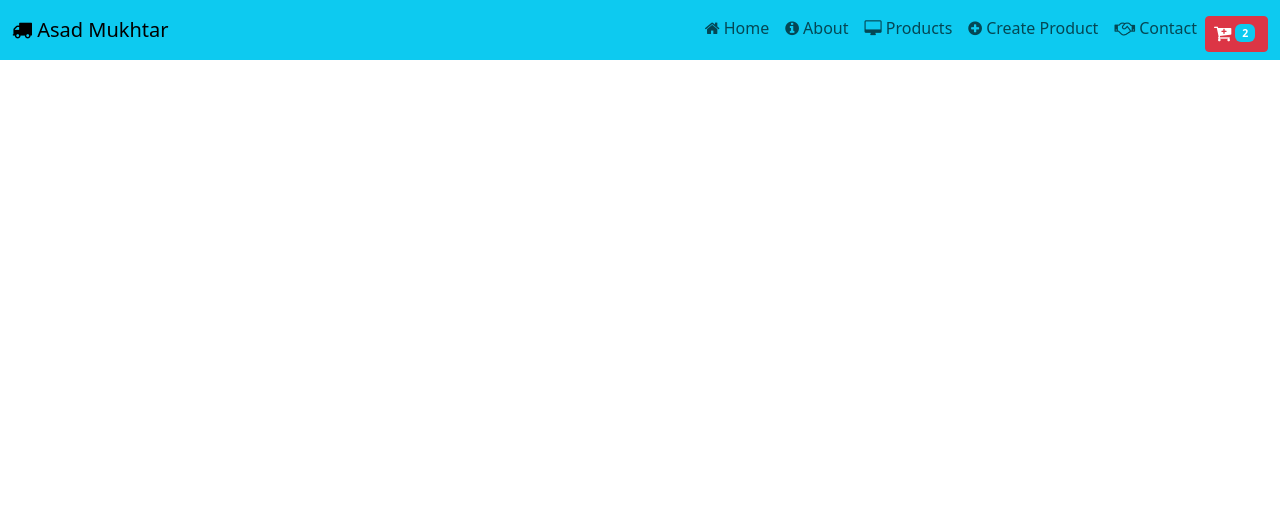
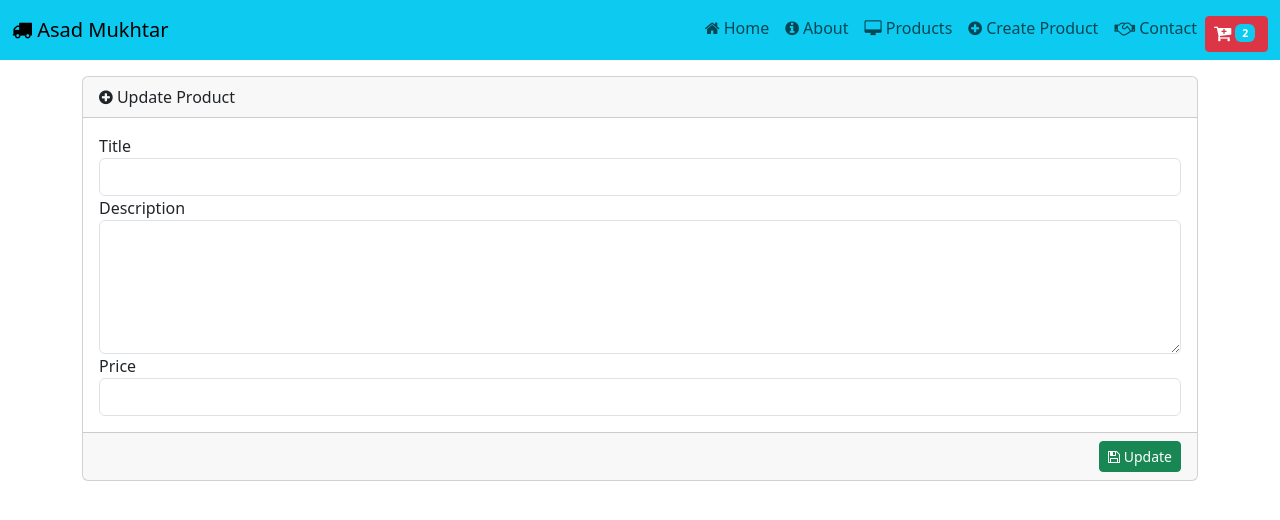
Before and after one commit to asadmukhtarr/asadmukhtar.store, a React (Create React App) app in the folder asadmukhtar.store/: page /update/1 in a window 1280 px wide. Shown: the top 520 px of the page. Built offline with nearby package versions, Linux system fonts and the light colour scheme; no server answers.

Commit message:
product details + product Edit File + Confirmation On Delete

```diff
--- a/asadmukhtar.store/src/App.jsx
+++ b/asadmukhtar.store/src/App.jsx
@@ -1,17 +1,19 @@
-import {Routes,Route } from "react-router-dom";
+import { Routes, Route } from "react-router-dom";
+import 'bootstrap/dist/css/bootstrap.min.css';
+import 'bootstrap/dist/js/bootstrap.bundle.min.js';
 import Home from "./components/Home";
 import About from "./components/About";
 import Contact from "./components/Contact";
 import Products from "./components/Products";
 import Cart from "./components/Cart";
 import Header from "./components/includes/Header";
-import 'bootstrap/dist/css/bootstrap.min.css';
-import 'bootstrap/dist/js/bootstrap.bundle.min.js';
 import Create from "./components/Create";
 import Product from "./components/Product";
+import Update from "./components/Update";
 
 const App = () => {
     let title = "Asad Mukhtar";
+
     return (
         <div>
             <Header brand={title} />
@@ -23,10 +25,12 @@ const App = () => {
                     <Route path="/products" element={<Products />} />
                     <Route path="/cart" element={<Cart />} />
                     <Route path="/create-product" element={<Create />} />
-                        <Route path="/product/:id" element={<Product />}></Route>
+                    <Route path="/product/:id" element={<Product />} />
+                    <Route path="/update/:id" element={<Update />} />
                 </Routes>
             </div>
         </div>
-    )
-}
+    );
+};
+
 export default App;
--- a/asadmukhtar.store/src/components/Product.jsx
+++ b/asadmukhtar.store/src/components/Product.jsx
@@ -1,30 +1,40 @@
 import { useParams } from "react-router-dom";
-import { useEffect,useState } from "react";
+import { useEffect, useState } from "react";
+
 const Product = () => {
-    const [single,setSingle] = useState();
-    const id = useParams();
-    const SingleProduct = async () => {
-        const response = await fetch(`https://678a5a52dd587da7ac29c71b.mockapi.io/products/products/${id.id}`);
-        const data     = await response.json();
-        setSingle(data);
+    const { id } = useParams(); // ✅ Correctly extract id
+    const [single, setSingle] = useState(null); // ✅ Initialize as null
+
+    useEffect(() => {
+        const fetchSingleProduct = async () => {
+            try {
+                const response = await fetch(`https://678a5a52dd587da7ac29c71b.mockapi.io/products/products/${id}`);
+                const data = await response.json();
+                setSingle(data);
+            } catch (error) {
+                console.error("Error fetching product:", error);
+            }
+        };
+
+        fetchSingleProduct();
+    }, [id]);
+
+    // ✅ Ensure product data is available before rendering
+    if (!single) {
+        return <div className="text-center mt-5">Loading...</div>;
     }
-    useEffect(() => {
-       SingleProduct();
-    });
+
     return (
         <div>
             <div className="container mt-5 shadow-lg">
                 <div className="card">
                     <div className="card-header">{single.title}</div>
-                    <div className="card-body">
-                        {single.description}
-                    </div>
-                    <div className="card-footer">
-                        {single.price}
-                    </div>
+                    <div className="card-body">{single.description}</div>
+                    <div className="card-footer">${single.price}</div>
                 </div>
             </div>
         </div>
-    )
-}
+    );
+};
+
 export default Product;
--- a/asadmukhtar.store/src/components/Products.jsx
+++ b/asadmukhtar.store/src/components/Products.jsx
@@ -17,6 +17,7 @@ export default function Products() {
     }
   }
   const deleteData = (id) => {
+    if(window.confirm("Are you sure?")){
       fetch("https://678a5a52dd587da7ac29c71b.mockapi.io/products/products/"+id,{
         method:"Delete"
       })
@@ -24,10 +25,14 @@ export default function Products() {
       .then(data => console.log(data));
       fetchproducts();
     }
+  }
   const singleProduct = (id) => {
     navigate(`/product/${id}`);
     // navigate('/product/'+id);
 //    console.log('single product for',id);
+  }
+  const updateProduct = (id) => {
+    navigate(`/update/${id}`);
   }
   // const fetchproducts = () => {
   //   fetch("https://678a5a52dd587da7ac29c71b.mockapi.io/products/products")
@@ -70,10 +75,13 @@ export default function Products() {
                                   {Math.round(product.price)} Pkr <br />
                                   {product.description}
                                 </p>
-                                <button onClick={() => singleProduct (product.id)} className="btn btn-info me-2">
+                                <button onClick={() => singleProduct (product.id)} className="btn btn-info btn-sm me-2">
                                   View Details
                                 </button>
-                                <button type="button" onClick={() => deleteData(product.id)} className="btn btn-danger">
+                                <button onClick={() => updateProduct (product.id)} className="btn btn-success btn-sm me-2">
+                                  Edit
+                                </button>
+                                <button type="button" onClick={() => deleteData(product.id)} className="btn btn-sm btn-danger">
                                   Delete
                                 </button>
                               </div>
--- /dev/null
+++ b/asadmukhtar.store/src/components/Update.jsx
@@ -0,0 +1,84 @@
+import { useEffect, useState } from "react";
+import { useParams } from "react-router-dom";
+
+const Update = () => {
+    const { id } = useParams();
+    const [title, setTitle] = useState("");
+    const [description, setDescription] = useState("");
+    const [price, setPrice] = useState("");
+
+    // Fetch Product Data
+
+    // Run once on component mount
+    useEffect(() => {
+         const fetchProduct = async () => {
+            try {
+                const response = await fetch(`https://678a5a52dd587da7ac29c71b.mockapi.io/products/products/${id}`);
+                const data = await response.json();
+                setTitle(data.title);
+                setDescription(data.description);
+                setPrice(data.price);
+            } catch (error) {
+                console.error("Error fetching product:", error);
+            }
+        };
+        fetchProduct();
+    }, [id]);
+
+    // Handle Form Submission
+    const formHandle = (e) => {
+        e.preventDefault();
+        console.log("Form Submitted:", { title, description, price });
+        // Add your update API call here
+    };
+
+    return (
+        <div>
+            <div className="container mt-3">
+                <form onSubmit={formHandle} encType="multipart/form-data">
+                    <div className="card">
+                        <div className="card-header">
+                            <i className="fa fa-plus-circle"></i> Update Product
+                        </div>
+                        <div className="card-body">
+                            <div className="form-group">
+                                <label>Title</label>
+                                <input
+                                    type="text"
+                                    className="form-control"
+                                    value={title}
+                                    onChange={(e) => setTitle(e.target.value)}
+                                />
+                            </div>
+                            <div className="form-group">
+                                <label>Description</label>
+                                <textarea
+                                    className="form-control"
+                                    value={description}
+                                    onChange={(e) => setDescription(e.target.value)}
+                                    rows="5"
+                                />
+                            </div>
+                            <div className="form-group">
+                                <label>Price</label>
+                                <input
+                                    type="number"
+                                    className="form-control"
+                                    value={price}
+                                    onChange={(e) => setPrice(e.target.value)}
+                                />
+                            </div>
+                        </div>
+                        <div className="card-footer">
+                            <button type="submit" className="btn btn-success btn-sm float-end">
+                                <i className="fa fa-save"></i> Update
+                            </button>
+                        </div>
+                    </div>
+                </form>
+            </div>
+        </div>
+    );
+};
+
+export default Update;
```
Lines whose indentation alone changed are shown as unchanged.
